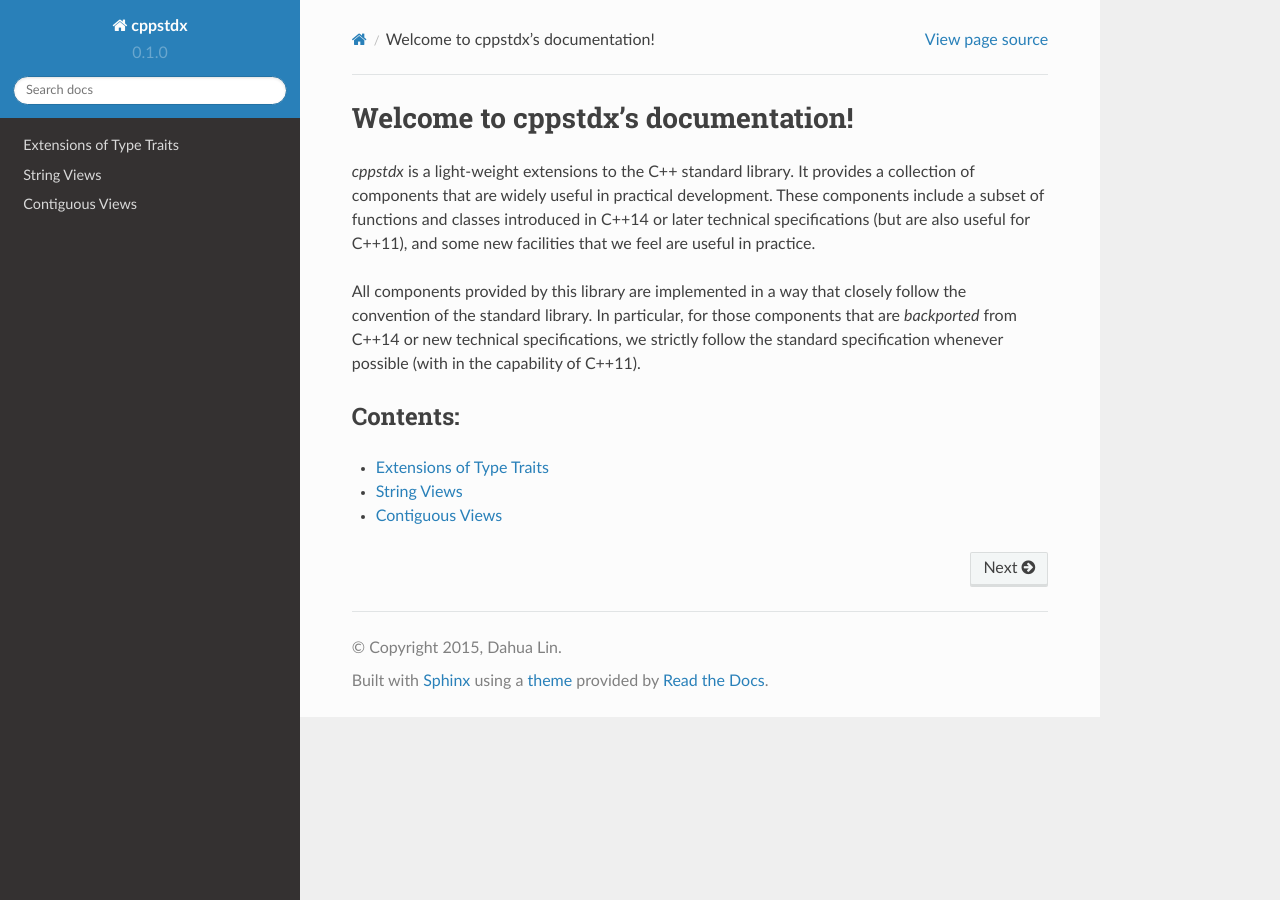
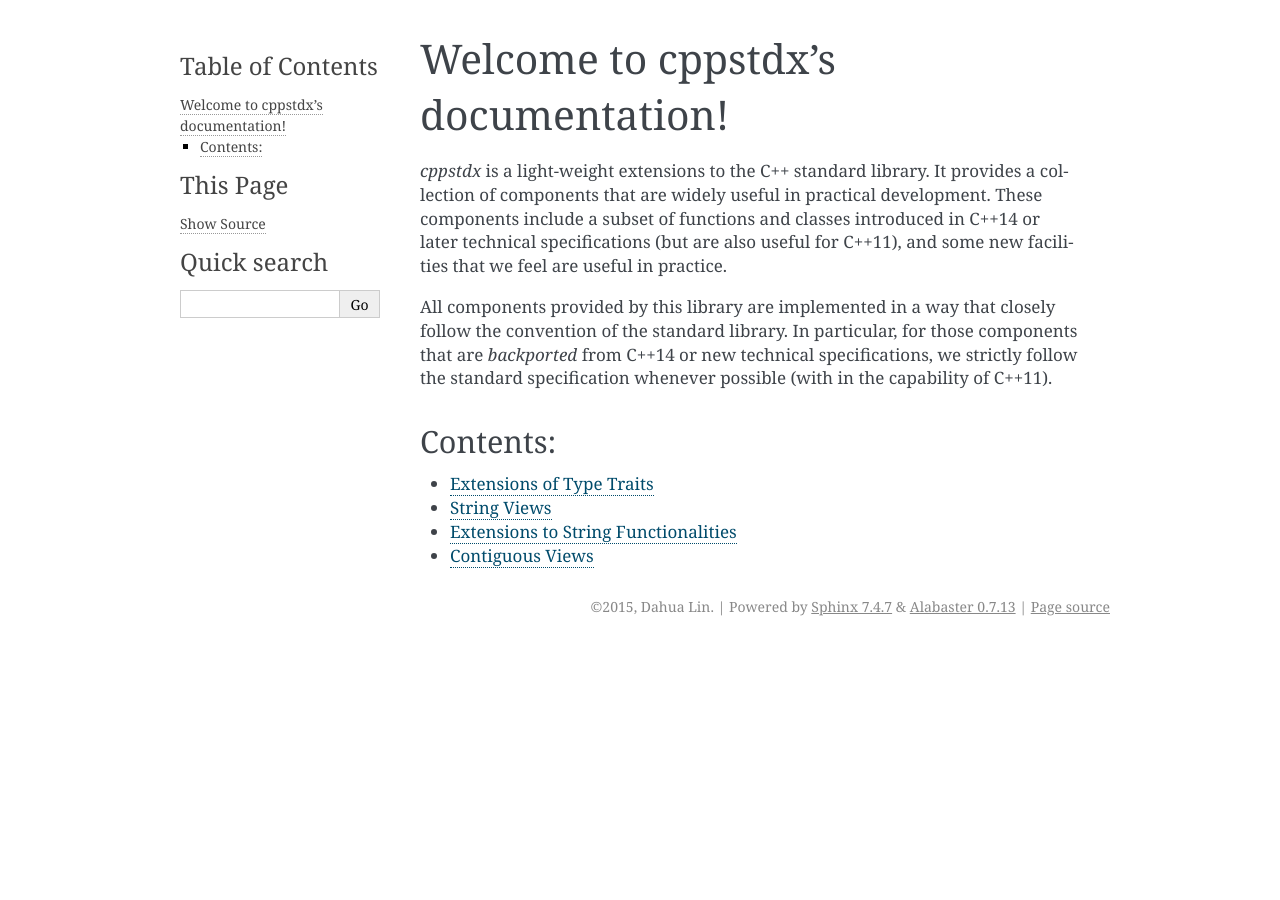
Before and after one commit to MMLab-CU/CLUE, a Sphinx documentation site: the page built from doc/source/index.rst, in a window 1280 px wide. Built offline with Sphinx 7.4.7, drawn with Linux system fonts in a browser that asks for light colours; formulas are drawn with MathJax 3; some of the changed lines change nothing that is shown.

Commit message:
document stringex

```diff
--- a/doc/source/conf.py
+++ b/doc/source/conf.py
@@ -110,7 +110,7 @@
 
 # The theme to use for HTML and HTML Help pages.  See the documentation for
 # a list of builtin themes.
-html_theme = 'sphinx_rtd_theme'
+html_theme = 'alabaster'
 
 # Theme options are theme-specific and customize the look and feel of a theme
 # further.  For a list of options available for each theme, see the
--- a/doc/source/index.rst
+++ b/doc/source/index.rst
@@ -13,4 +13,5 @@
 
    type_traits.rst
    string_view.rst
+   stringex.rst
    contiguous_view.rst
--- /dev/null
+++ b/doc/source/stringex.rst
@@ -0,0 +1,74 @@
+Extensions to String Functionalities
+======================================
+
+This library provides a set of functions to complement the methods of ``std::string`` (or ``string_view``). These functions are useful in many practical applications.
+
+.. note::
+
+    To be consistent with the standard, these extended functionalities are provided as global functions (within the namespace ``cppstdx``) instead of member functions.
+
+
+Make String View
+-----------------
+
+.. cpp:function:: constexpr view(s)
+
+    Make a view of a standard string ``s``.
+
+    If ``s`` is of class ``std::basic_string<charT, Traits, Allocator>``, then the returned object will be of class ``basic_string_view<charT, Traits>``. In particular, if ``s`` is of class ``std::string``, the returned type would be ``string_view``.
+
+
+Prefix and Suffix
+-------------------
+
+.. cpp:function:: constexpr prefix(s, size_t n)
+
+    Get a prefix (*i.e.* a substring that starts at ``0``), whose length is at most ``n``.
+
+    :param s: The input string ``s``, which can be a standard string or a string view.
+    :param n: The maximum length of the prefix.
+
+    This is equivalent to ``s.substr(0, min(s.size(), n))``.
+
+.. cpp:function:: constexpr suffix(s, size_t n)
+
+    Get a suffix (*i.e.* a substring that ends at the end of ``s``), whose length is at most ``n``.
+
+    :param s: The input string ``s``, which can be a standard string or a string view.
+    :param n: The maximum length of the suffix.
+
+    This is equivalent to ``s.substr(k, m)`` with ``m = min(s.size(), n)`` and ``k = s.size() - m``.
+
+.. cpp:function:: bool starts_with(str, sub)
+
+    Test whether a string ``str`` starts with a prefix ``sub``.
+
+    Here, ``str`` and ``sub`` can be either a null-terminated C-string, a string view, or a standard string.
+
+.. cpp:function:: bool ends_with(str, sub)
+
+    Test whether a string ``str`` ends with a suffix ``sub``.
+
+    Here, ``str`` and ``sub`` can be either a null-terminated C-string, a string view, or a standard string.
+
+
+Trim Strings
+-------------
+
+.. cpp:function:: trim(str)
+
+    Trim both the leading and trailing spaces of ``str``, where ``str`` can be either a standard string or a string view.
+
+    :return: the trimmed sub-string. It is a view when ``str`` is a string view, or a copy of the sub-string when ``str`` is an instance of a standard string.
+
+.. cpp:function:: trim_left(str)
+
+    Trim the leading spaces of ``str``, where ``str`` can be either a standard string or a string view.
+
+    :return: the trimmed sub-string. It is a view when ``str`` is a string view, or a copy of the sub-string when ``str`` is an instance of a standard string.
+
+.. cpp:function:: trim_right(str)
+
+    Trim the trailing spaces of ``str``, where ``str`` can be either a standard string or a string view.
+
+    :return: the trimmed sub-string. It is a view when ``str`` is a string view, or a copy of the sub-string when ``str`` is an instance of a standard string.
```
